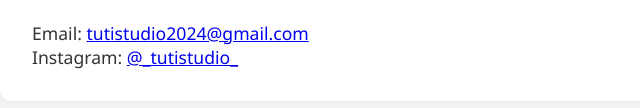
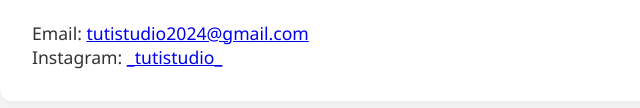
Before and after one commit to TutiStudio/TutiStudio.github.io, a plain HTML site: page index.html in a window 1280 px wide. Shown: the part 982-1090 px from the top of the page, 158-798 px from the left. Drawn offline with Linux system fonts and the light colour scheme.

Commit message:
Update index.html

```diff
--- a/index.html
+++ b/index.html
@@ -129,7 +129,7 @@
     <h2>Contact Us</h2>
     <div class="contact-info">
       Email: <a href="mailto:tutistudio2024@gmail.com">tutistudio2024@gmail.com</a><br>
-      Instagram: <a href="https://instagram.com/tutistudio">@_tutistudio_</a><br>
+      Instagram: <a href="https://instagram.com/tutistudio">_tutistudio_</a><br>
       <!-- Add other contact methods as needed -->
     </div>
   </section>
```
